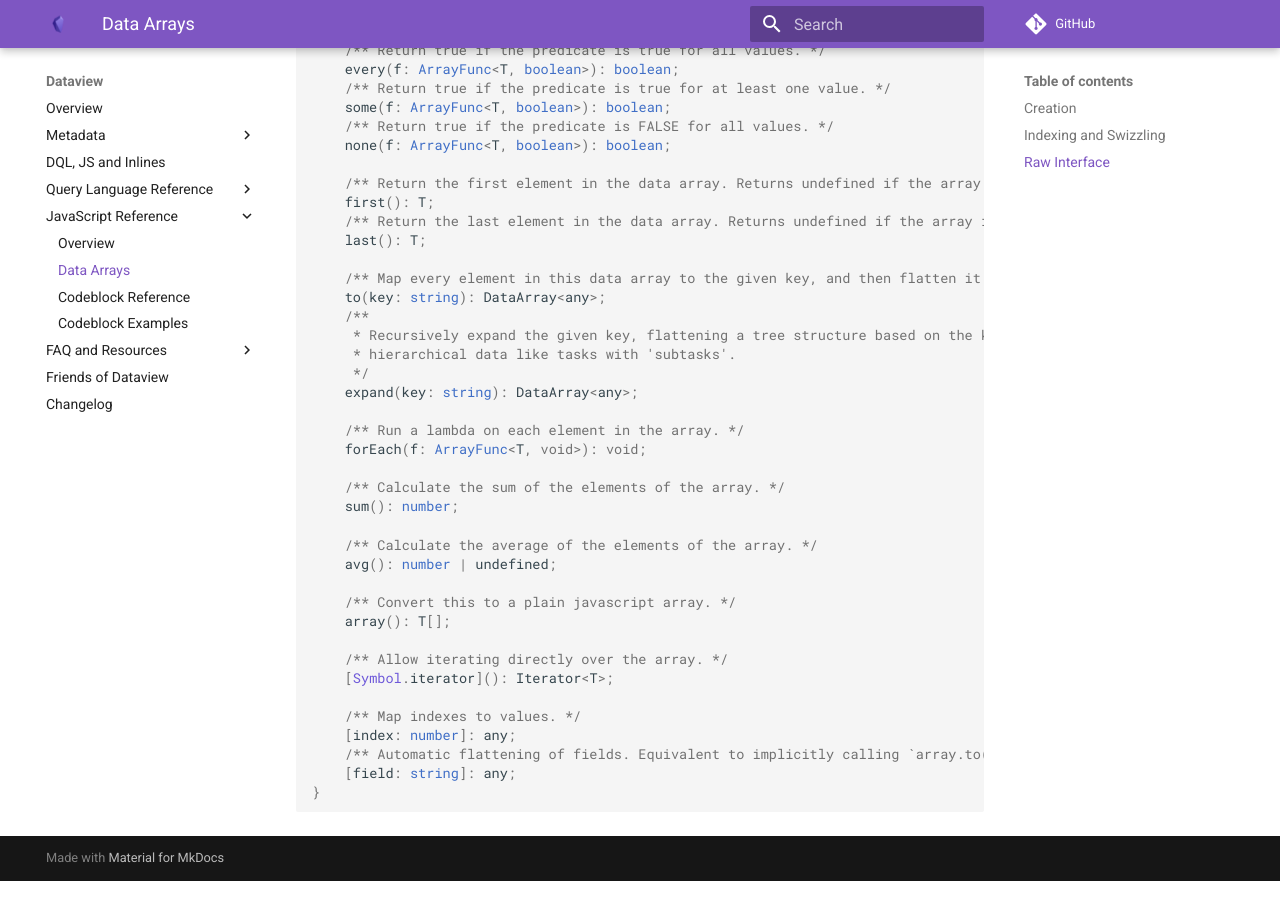
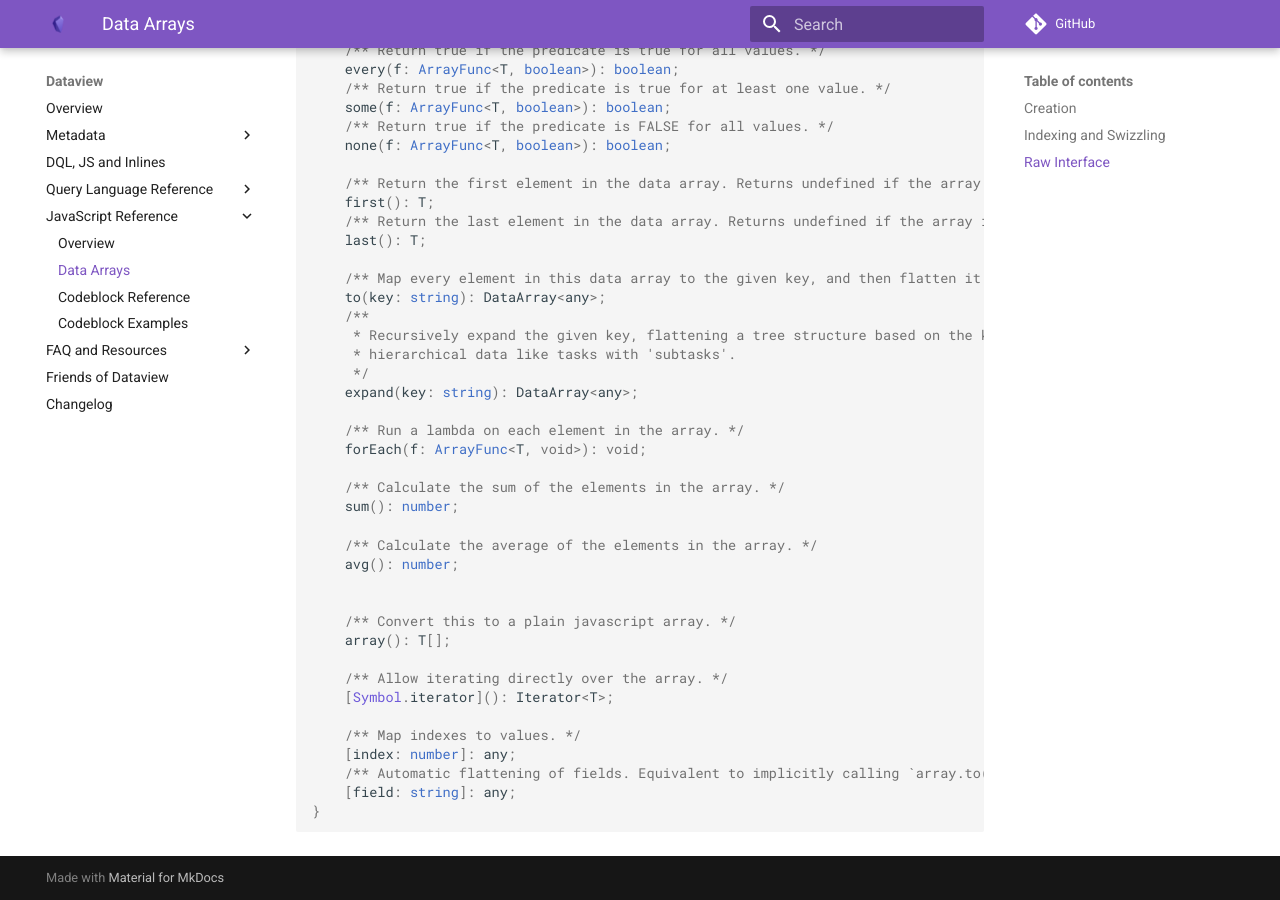
Before and after one commit to blacksmithgu/obsidian-dataview, an MkDocs documentation site: the page built from docs/docs/api/data-array.md, in a window 1280 px wide and 900 px high, scrolled down 2158 px. Built offline with MkDocs 1.6.1 and Material for MkDocs 9.7.7, drawn with Linux system fonts in a browser that asks for light colours; comment, search, counter and statistics services are not loaded.

Commit message:
fix: DataArray.avg() return type

```diff
--- a/docs/docs/api/data-array.md
+++ b/docs/docs/api/data-array.md
@@ -116,11 +116,12 @@ export interface DataArray<T> {
     /** Run a lambda on each element in the array. */
     forEach(f: ArrayFunc<T, void>): void;
 
-    /** Calculate the sum of the elements of the array. */
+    /** Calculate the sum of the elements in the array. */
     sum(): number;
 
-    /** Calculate the average of the elements of the array. */
-    avg(): number | undefined;
+    /** Calculate the average of the elements in the array. */
+    avg(): number;
+
 
     /** Convert this to a plain javascript array. */
     array(): T[];
```
Also changed, not shown: 1 other file.
